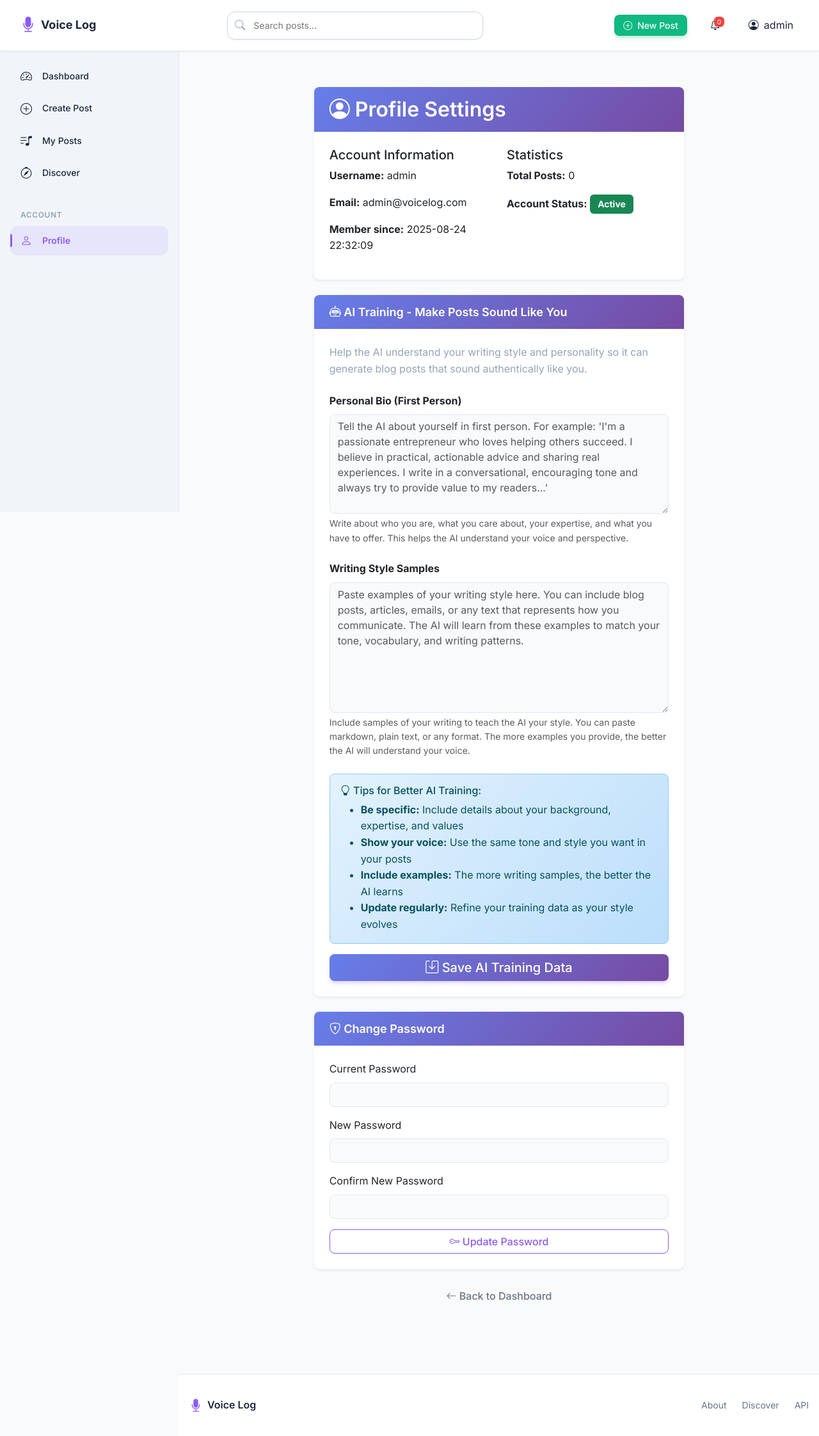
After one commit to jpatrickfarrell/voice_log, a Flask app: page /auth/profile in a window 1280 px wide. The commit adds this page. Shown: the whole page at 64% size. Run offline with Flask 3, Linux system fonts and the light colour scheme; a user stored in the database is signed in; data that the repository does not hold is empty.

Commit message:
Update to create blog posts better from our voice.

```diff
--- a/app/blueprints/auth.py
+++ b/app/blueprints/auth.py
@@ -139,3 +139,19 @@ def change_password():
         flash('Password updated successfully!', 'success')
 
     return redirect(url_for('auth.profile'))
+
+@auth_bp.route('/update_ai_training', methods=['POST'])
+@login_required
+def update_ai_training():
+    """Update AI training data for the current user"""
+    ai_bio = request.form.get('ai_bio', '').strip()
+    ai_writing_samples = request.form.get('ai_writing_samples', '').strip()
+
+    try:
+        current_user.update_ai_training(ai_bio, ai_writing_samples)
+        flash('AI training data updated successfully!', 'success')
+    except Exception as e:
+        current_app.logger.error(f"Error updating AI training data: {e}")
+        flash('Error updating AI training data. Please try again.', 'error')
+
+    return redirect(url_for('auth.profile'))
--- a/app/services/database.py
+++ b/app/services/database.py
@@ -37,11 +37,28 @@ def init_database(db_path):
                 password_hash TEXT NOT NULL,
                 is_admin BOOLEAN DEFAULT FALSE,
                 is_active BOOLEAN DEFAULT TRUE,
+                ai_bio TEXT,
+                ai_writing_samples TEXT,
                 created_at TIMESTAMP DEFAULT CURRENT_TIMESTAMP,
                 updated_at TIMESTAMP DEFAULT CURRENT_TIMESTAMP
             )
         ''')
         print("Users table created/verified")
+
+        # Add AI training columns if they don't exist (for existing databases)
+        try:
+            conn.execute('ALTER TABLE users ADD COLUMN ai_bio TEXT')
+            print("Added ai_bio column to existing users table")
+        except sqlite3.OperationalError:
+            # Column already exists
+            print("ai_bio column already exists")
+
+        try:
+            conn.execute('ALTER TABLE users ADD COLUMN ai_writing_samples TEXT')
+            print("Added ai_writing_samples column to existing users table")
+        except sqlite3.OperationalError:
+            # Column already exists
+            print("ai_writing_samples column already exists")
 
         print("Creating voice_posts table...")
         # Voice posts table
--- /dev/null
+++ b/templates/auth/profile.html
@@ -0,0 +1,212 @@
+{% extends "base.html" %}
+
+{% block title %}Profile - {{ user.username }}{% endblock %}
+
+{% block content %}
+<div class="container mt-4">
+    <div class="row">
+        <div class="col-lg-8 mx-auto">
+            <!-- Profile Header -->
+            <div class="card mb-4">
+                <div class="card-header">
+                    <h2 class="mb-0">
+                        <i class="bi bi-person-circle"></i> Profile Settings
+                    </h2>
+                </div>
+                <div class="card-body">
+                    <div class="row">
+                        <div class="col-md-6">
+                            <h5>Account Information</h5>
+                            <p><strong>Username:</strong> {{ user.username }}</p>
+                            <p><strong>Email:</strong> {{ user.email }}</p>
+                            <p><strong>Member since:</strong>
+                            {% if user.created_at %}
+                                {% if user.created_at is string %}
+                                    {% set date_str = user.created_at %}
+                                    {% if date_str|length > 19 %}
+                                        {% set date_parts = date_str.split(' ') %}
+                                        {% set date_only = date_parts[0] %}
+                                        {% set year = date_only.split('-')[0] %}
+                                        {% set month = date_only.split('-')[1] %}
+                                        {% set day = date_only.split('-')[2] %}
+                                        {% set month_names = ['January', 'February', 'March', 'April', 'May', 'June', 'July', 'August', 'September', 'October', 'November', 'December'] %}
+                                        {{ month_names[month|int - 1] }} {{ day|int }}, {{ year }}
+                                    {% else %}
+                                        {{ date_str }}
+                                    {% endif %}
+                                {% else %}
+                                    {{ user.created_at.strftime('%B %d, %Y') }}
+                                {% endif %}
+                            {% else %}
+                                Unknown
+                            {% endif %}
+                        </p>
+                        </div>
+                        <div class="col-md-6">
+                            <h5>Statistics</h5>
+                            <p><strong>Total Posts:</strong> {{ user.get_post_count() }}</p>
+                            <p><strong>Account Status:</strong>
+                                <span class="badge bg-success">Active</span>
+                            </p>
+                        </div>
+                    </div>
+                </div>
+            </div>
+
+            <!-- AI Training Section -->
+            <div class="card mb-4">
+                <div class="card-header">
+                    <h3 class="mb-0">
+                        <i class="bi bi-robot"></i> AI Training - Make Posts Sound Like You
+                    </h3>
+                </div>
+                <div class="card-body">
+                    <p class="text-muted mb-4">
+                        Help the AI understand your writing style and personality so it can generate blog posts that sound authentically like you.
+                    </p>
+
+                    <form method="POST" action="{{ url_for('auth.update_ai_training') }}">
+                        <!-- Personal Bio -->
+                        <div class="mb-4">
+                            <label for="ai_bio" class="form-label">
+                                <strong>Personal Bio (First Person)</strong>
+                            </label>
+                            <textarea
+                                class="form-control"
+                                id="ai_bio"
+                                name="ai_bio"
+                                rows="6"
+                                placeholder="Tell the AI about yourself in first person. For example: 'I'm a passionate entrepreneur who loves helping others succeed. I believe in practical, actionable advice and sharing real experiences. I write in a conversational, encouraging tone and always try to provide value to my readers...'"
+                            >{{ user.ai_bio or '' }}</textarea>
+                            <div class="form-text">
+                                Write about who you are, what you care about, your expertise, and what you have to offer.
+                                This helps the AI understand your voice and perspective.
+                            </div>
+                        </div>
+
+                        <!-- Writing Samples -->
+                        <div class="mb-4">
+                            <label for="ai_writing_samples" class="form-label">
+                                <strong>Writing Style Samples</strong>
+                            </label>
+                            <textarea
+                                class="form-control"
+                                id="ai_writing_samples"
+                                name="ai_writing_samples"
+                                rows="8"
+                                placeholder="Paste examples of your writing style here. You can include blog posts, articles, emails, or any text that represents how you communicate. The AI will learn from these examples to match your tone, vocabulary, and writing patterns."
+                            >{{ user.ai_writing_samples or '' }}</textarea>
+                            <div class="form-text">
+                                Include samples of your writing to teach the AI your style. You can paste markdown, plain text, or any format.
+                                The more examples you provide, the better the AI will understand your voice.
+                            </div>
+                        </div>
+
+                        <!-- Tips Section -->
+                        <div class="alert alert-info">
+                            <h6><i class="bi bi-lightbulb"></i> Tips for Better AI Training:</h6>
+                            <ul class="mb-0">
+                                <li><strong>Be specific:</strong> Include details about your background, expertise, and values</li>
+                                <li><strong>Show your voice:</strong> Use the same tone and style you want in your posts</li>
+                                <li><strong>Include examples:</strong> The more writing samples, the better the AI learns</li>
+                                <li><strong>Update regularly:</strong> Refine your training data as your style evolves</li>
+                            </ul>
+                        </div>
+
+                        <div class="d-grid">
+                            <button type="submit" class="btn btn-primary btn-lg">
+                                <i class="bi bi-save"></i> Save AI Training Data
+                            </button>
+                        </div>
+                    </form>
+                </div>
+            </div>
+
+            <!-- Change Password Section -->
+            <div class="card mb-4">
+                <div class="card-header">
+                    <h3 class="mb-0">
+                        <i class="bi bi-shield-lock"></i> Change Password
+                    </h3>
+                </div>
+                <div class="card-body">
+                    <form method="POST" action="{{ url_for('auth.change_password') }}">
+                        <div class="mb-3">
+                            <label for="current_password" class="form-label">Current Password</label>
+                            <input type="password" class="form-control" id="current_password" name="current_password" required>
+                        </div>
+                        <div class="mb-3">
+                            <label for="new_password" class="form-label">New Password</label>
+                            <input type="password" class="form-control" id="new_password" name="new_password" required>
+                        </div>
+                        <div class="mb-3">
+                            <label for="confirm_password" class="form-label">Confirm New Password</label>
+                            <input type="password" class="form-control" id="confirm_password" name="confirm_password" required>
+                        </div>
+                        <div class="d-grid">
+                            <button type="submit" class="btn btn-outline-primary">
+                                <i class="bi bi-key"></i> Update Password
+                            </button>
+                        </div>
+                    </form>
+                </div>
+            </div>
+
+            <!-- Back to Dashboard -->
+            <div class="text-center mb-4">
+                <a href="{{ url_for('main.dashboard') }}" class="btn btn-outline-secondary">
+                    <i class="bi bi-arrow-left"></i> Back to Dashboard
+                </a>
+            </div>
+        </div>
+    </div>
+</div>
+
+<style>
+.card {
+    border: none;
+    box-shadow: 0 0.125rem 0.25rem rgba(0, 0, 0, 0.075);
+    border-radius: 0.5rem;
+}
+
+.card-header {
+    background: linear-gradient(135deg, #667eea 0%, #764ba2 100%);
+    color: white;
+    border-radius: 0.5rem 0.5rem 0 0 !important;
+    border: none;
+}
+
+.card-header h2, .card-header h3 {
+    margin: 0;
+    font-weight: 600;
+}
+
+.form-control:focus {
+    border-color: #667eea;
+    box-shadow: 0 0 0 0.2rem rgba(102, 126, 234, 0.25);
+}
+
+.btn-primary {
+    background: linear-gradient(135deg, #667eea 0%, #764ba2 100%);
+    border: none;
+    border-radius: 0.5rem;
+}
+
+.btn-primary:hover {
+    background: linear-gradient(135deg, #5a6fd8 0%, #6a4190 100%);
+    transform: translateY(-1px);
+}
+
+.alert-info {
+    background: linear-gradient(135deg, #e3f2fd 0%, #bbdefb 100%);
+    border: 1px solid #90caf9;
+    border-radius: 0.5rem;
+}
+
+.badge {
+    font-size: 0.875rem;
+    padding: 0.5rem 0.75rem;
+    border-radius: 0.375rem;
+}
+</style>
+{% endblock %}
```
Also changed, not shown: app/blueprints/posts.py (+7 -1 lines), app/models/user.py (+26 -3 lines), app/services/transcription_service.py (+154 -58 lines), templates/main/dashboard.html (+55 -0 lines).
